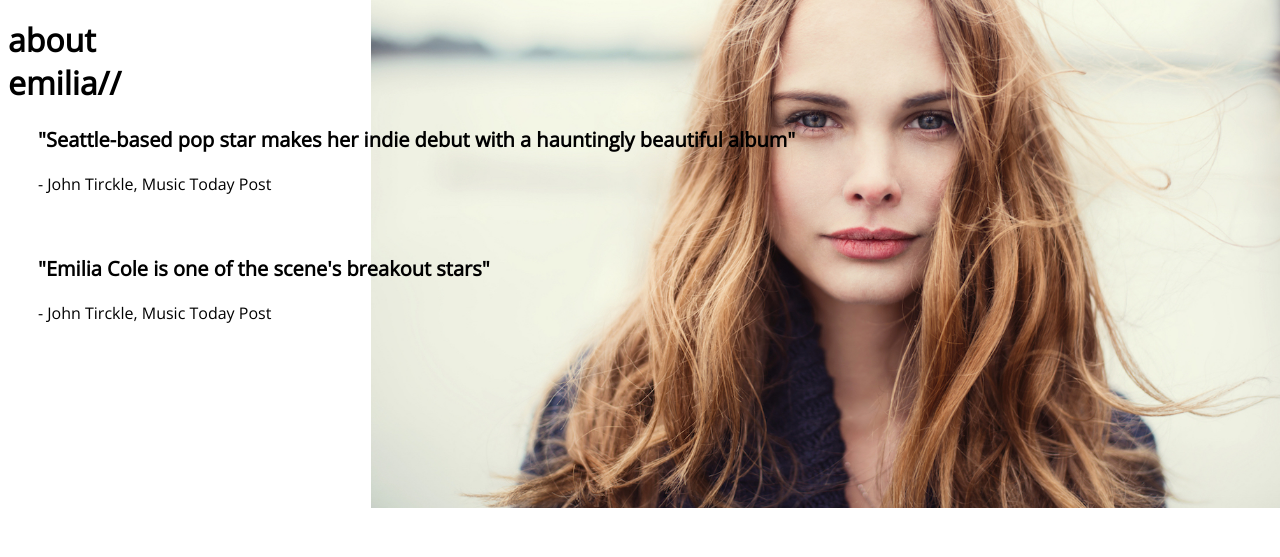
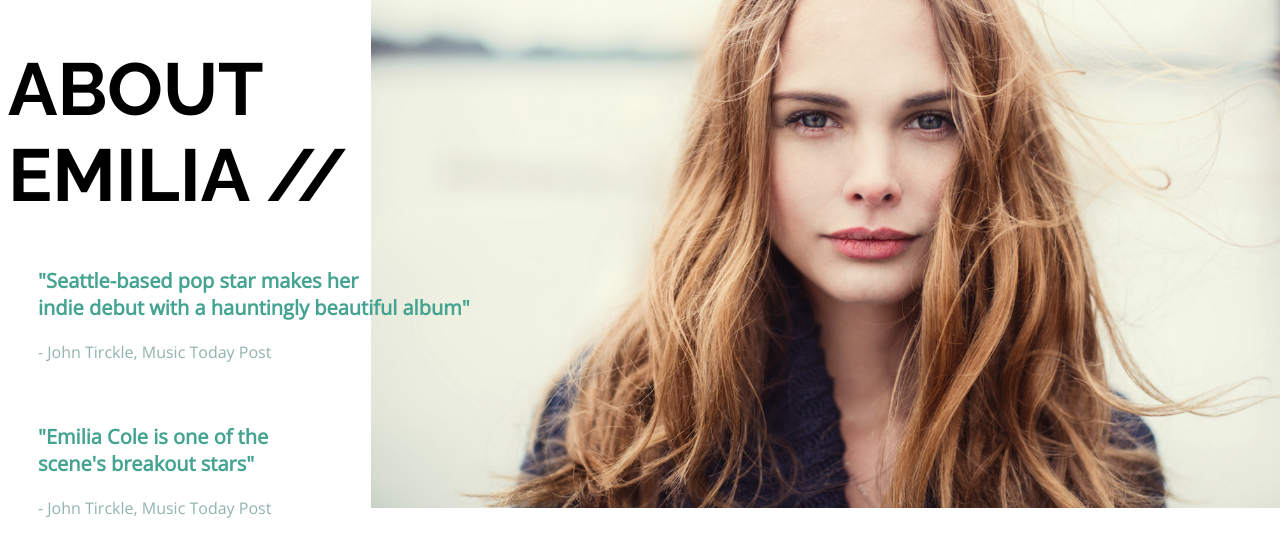
Before and after one commit to Patricia0395/emilia, a website: page views/about.html in a window 1280 px wide. Shown: the part 99-656 px from the top of the page. Drawn offline with nearby package versions, Linux system fonts and the light colour scheme.

Commit message:
about terminado

```diff
--- a/public/css/about.css
+++ b/public/css/about.css
@@ -4,9 +4,11 @@
     background-size: 71%;
     background-position: right top;
     }
+
   .about section{
       margin-left: 30px;
     }
+
 .about h3{
      color: var(--colorVerde);
      font-size: 20px;
@@ -15,6 +17,7 @@
 .about p{
       color: var(--colorVerdeOscuro);
     }
+
 .about .comentario2{
       margin-top: 60px;
     }
--- a/public/css/generales.css
+++ b/public/css/generales.css
@@ -19,3 +19,17 @@ ul{
 li{
     list-style: none;
 }
+
+h1 {
+    font-family: 'Raleway', sans-serif;
+    text-transform: uppercase; /*transformar el texto en mayúscula*/
+    font-size: 73.5px; /*tamaño del titulo*/
+    font-weight: 700;
+}
+
+
+
+:root{
+    --colorVerde : #44a391;
+    --colorVerdeOscuro: #91b3ad;
+}
--- a/views/about.html
+++ b/views/about.html
@@ -29,15 +29,15 @@
         </nav>
     </header>
     <main>
-        <h1>about <br>emilia//</h1>
+        <h1>about <br>emilia //</h1>
         <section>
-            <h3>"Seattle-based pop star makes her indie debut with a hauntingly beautiful album"</h3>
+            <h3>"Seattle-based pop star makes her <br> indie debut with a hauntingly beautiful album"</h3>
                 <p>- John Tirckle, Music Today Post
                     </p>
         </section>
 
         <section class="comentario2">
-            <h3>"Emilia Cole is one of the scene's breakout stars"
+            <h3>"Emilia Cole is one of the <br> scene's breakout stars"
             </h3>
             <p>- John Tirckle, Music Today Post</p>
         </section>
```
